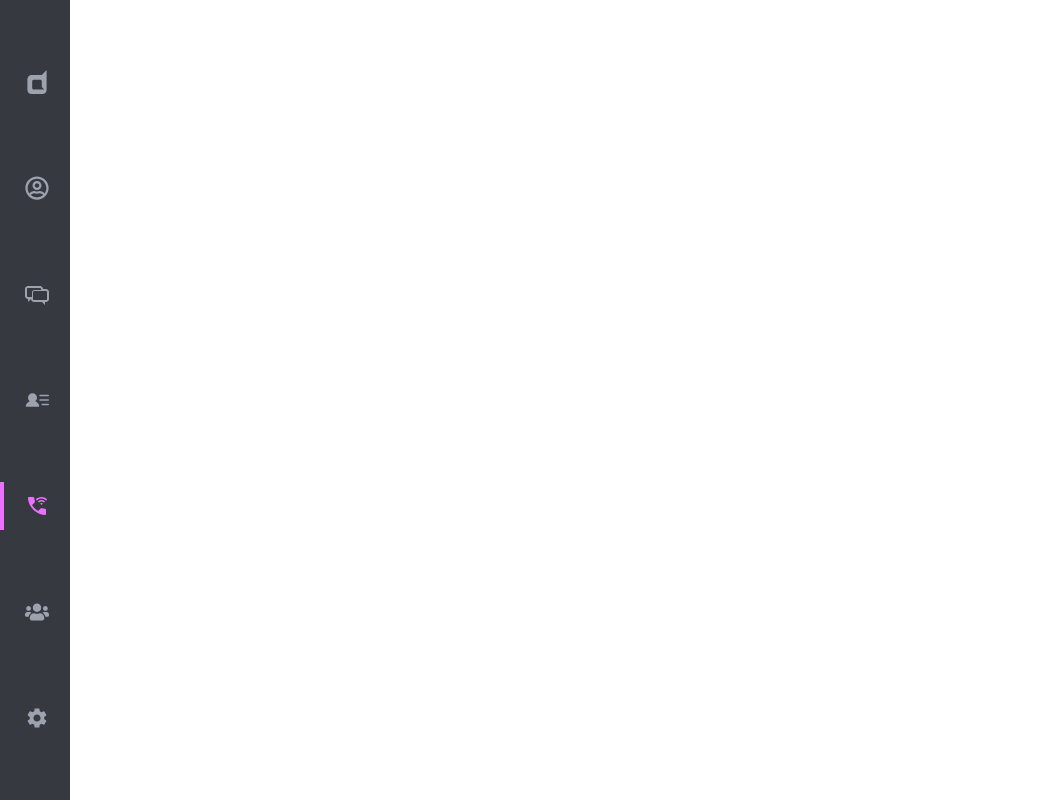
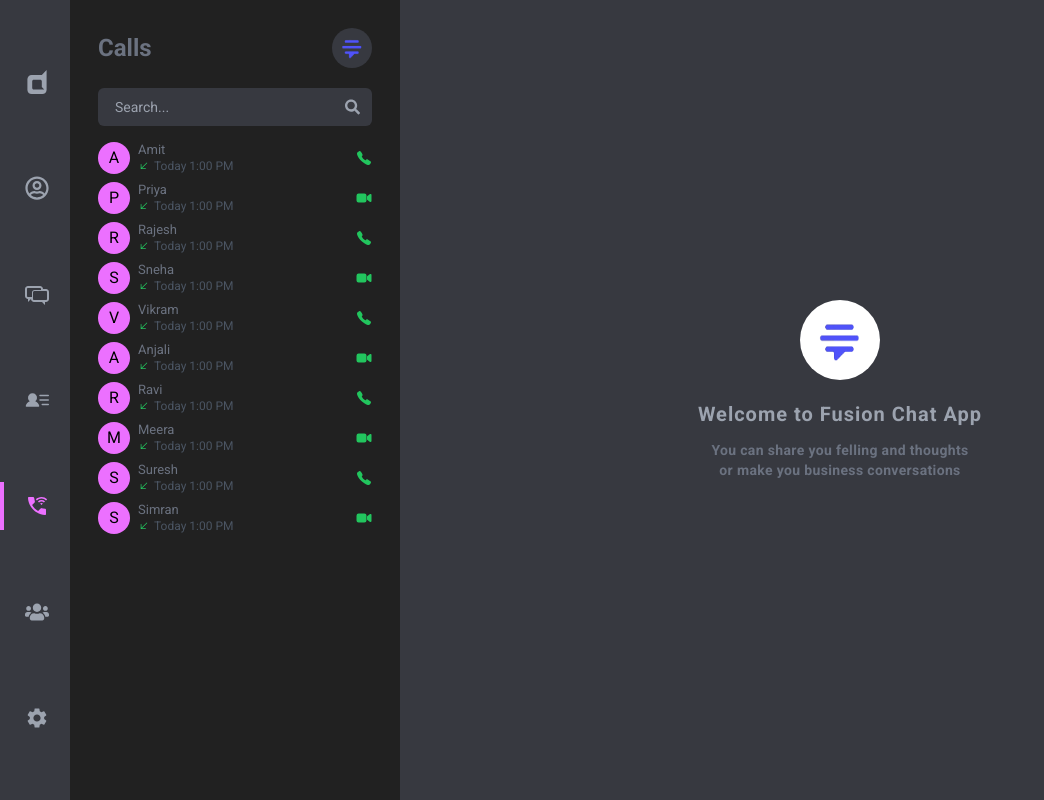
Before and after one commit to shivamFullStack111/Chat-Fussion---Chat-app-mern-stack-with-best-practices, a React (Vite) app in the folder frontend/: page /calls in a window 1280 px wide. Shown: the whole page, without its empty margins (0-1044 px from the left). Built offline with nearby package versions, Linux system fonts and the light colour scheme.

Commit message:
call page done

```diff
--- /dev/null
+++ b/frontend/src/calls/CallLeft.jsx
@@ -0,0 +1,133 @@
+/* eslint-disable react/prop-types */
+import { FaSearch } from "react-icons/fa";
+import brandLogo from "../images/brandLogo.png";
+import { GoArrowDown } from "react-icons/go";
+import { IoCall } from "react-icons/io5";
+import { IoVideocam } from "react-icons/io5";
+const CallLeft = ({ dimensions }) => {
+  return (
+    <div className="w-full 1000px:min-w-[330px] 1000px:max-w-[330px]  h-[100vh] bg-darkbg_2">
+      <div className="p-7 pb-0">
+        <div className="flex justify-between items-center">
+          <p className="text-2xl font-semibold text-gray-500">Calls</p>
+          <img
+            className="w-10 h-10 rounded-full bg-darkbg"
+            src={brandLogo}
+            alt=""
+          />
+        </div>
+        <div className="flex items-center bg-darkbg p-3 py-1 mt-5 rounded-md">
+          <input
+            placeholder="Search..."
+            spellCheck={false}
+            className="outline-none text-sm text-gray-300 w-full p-[5px] bg-darkbg "
+            type="text "
+          />
+          <FaSearch className=" text-gray-400" />
+        </div>
+
+        <div
+          style={{
+            height:
+              dimensions?.width > 1000
+                ? dimensions?.height - 130
+                : dimensions?.height - 180,
+          }}
+          className=" overflow-y-scroll overflow-x-hidden scroll-smooth"
+        >
+          <div className="flex flex-col gap-2 mt-4">
+            {calls.map((call, i) => (
+              <div className=" flex items-center justify-between" key={i}>
+                <div className="flex gap-2 items-center">
+                  <div
+                    className="h-8 w-8  rounded-full relative bg-primary flex justify-center items-center"
+                    src=""
+                    alt=""
+                  >
+                    {call?.userName[0]}
+                  </div>
+                  <div>
+                    <p className="text-[13px] text-gray-500 leading-tight">
+                      {call?.userName}
+                    </p>
+                    <div className="text-[12px] flex items-center gap-1 text-gray-600 leading-tight">
+                      <GoArrowDown className="text-green-500 rotate-45" />
+                      <p>Today 1:00 PM</p>
+                    </div>
+                  </div>
+                </div>
+
+                <p className="text-green-500">{call?.type == "audioCall" ? <IoCall /> : <IoVideocam />}</p>
+              </div>
+            ))}
+          </div>
+        </div>
+      </div>
+    </div>
+  );
+};
+
+export default CallLeft;
+
+const calls = [
+  {
+    userName: "Amit",
+    type: "audioCall",
+    createdAt: "2024-10-01T09:00:00Z",
+    userNumber: "+91 9876543210",
+  },
+  {
+    userName: "Priya",
+    type: "videoCall",
+    createdAt: "2024-10-02T11:30:00Z",
+    userNumber: "+91 9876543211",
+  },
+  {
+    userName: "Rajesh",
+    type: "audioCall",
+    createdAt: "2024-10-03T14:15:00Z",
+    userNumber: "+91 9876543212",
+  },
+  {
+    userName: "Sneha",
+    type: "videoCall",
+    createdAt: "2024-10-04T08:45:00Z",
+    userNumber: "+91 9876543213",
+  },
+  {
+    userName: "Vikram",
+    type: "audioCall",
+    createdAt: "2024-10-05T10:20:00Z",
+    userNumber: "+91 9876543214",
+  },
+  {
+    userName: "Anjali",
+    type: "videoCall",
+    createdAt: "2024-10-06T12:00:00Z",
+    userNumber: "+91 9876543215",
+  },
+  {
+    userName: "Ravi",
+    type: "audioCall",
+    createdAt: "2024-10-07T16:40:00Z",
+    userNumber: "+91 9876543216",
+  },
+  {
+    userName: "Meera",
+    type: "videoCall",
+    createdAt: "2024-10-08T18:25:00Z",
+    userNumber: "+91 9876543217",
+  },
+  {
+    userName: "Suresh",
+    type: "audioCall",
+    createdAt: "2024-10-09T20:30:00Z",
+    userNumber: "+91 9876543218",
+  },
+  {
+    userName: "Simran",
+    type: "videoCall",
+    createdAt: "2024-10-10T22:10:00Z",
+    userNumber: "+91 9876543219",
+  },
+];
--- a/frontend/src/calls/Calls.jsx
+++ b/frontend/src/calls/Calls.jsx
@@ -1,7 +1,9 @@
 import HomeSideBar from "../components/HomeSideBar";
 import { useEffect, useState } from "react";
+import HomeRight from "../home/HomeRight";
+import CallLeft from "./CallLeft";
 
-const Calls = () => {
+const Contacts = () => {
   const [dimensions, setdimensions] = useState({ width: 0, height: 0 });
 
   const handleResize = () => {
@@ -24,9 +26,12 @@
   return (
     <div className="flex h-[100vh] overflow-hidden">
       <HomeSideBar active={5}></HomeSideBar>
+      <CallLeft dimensions={dimensions} />
+      <HomeRight />
+
       {/* profile left side  */}
     </div>
   );
 };
 
-export default Calls;
+export default Contacts;
--- a/frontend/src/chats/ChatsLeft.jsx
+++ b/frontend/src/chats/ChatsLeft.jsx
@@ -17,6 +17,7 @@
         </div>
         <div className="flex items-center bg-darkbg p-3 py-1 mt-5 rounded-md">
           <input
+          placeholder="Search..."
             spellCheck={false}
             className="outline-none text-sm text-gray-300 w-full p-[5px] bg-darkbg "
             type="text "
--- /dev/null
+++ b/package.json
@@ -0,0 +1,5 @@
+{
+  "dependencies": {
+    "moment": "^2.30.1"
+  }
+}
```
Also changed, not shown: 1 other file (tests, documents, lock files or other folders).
